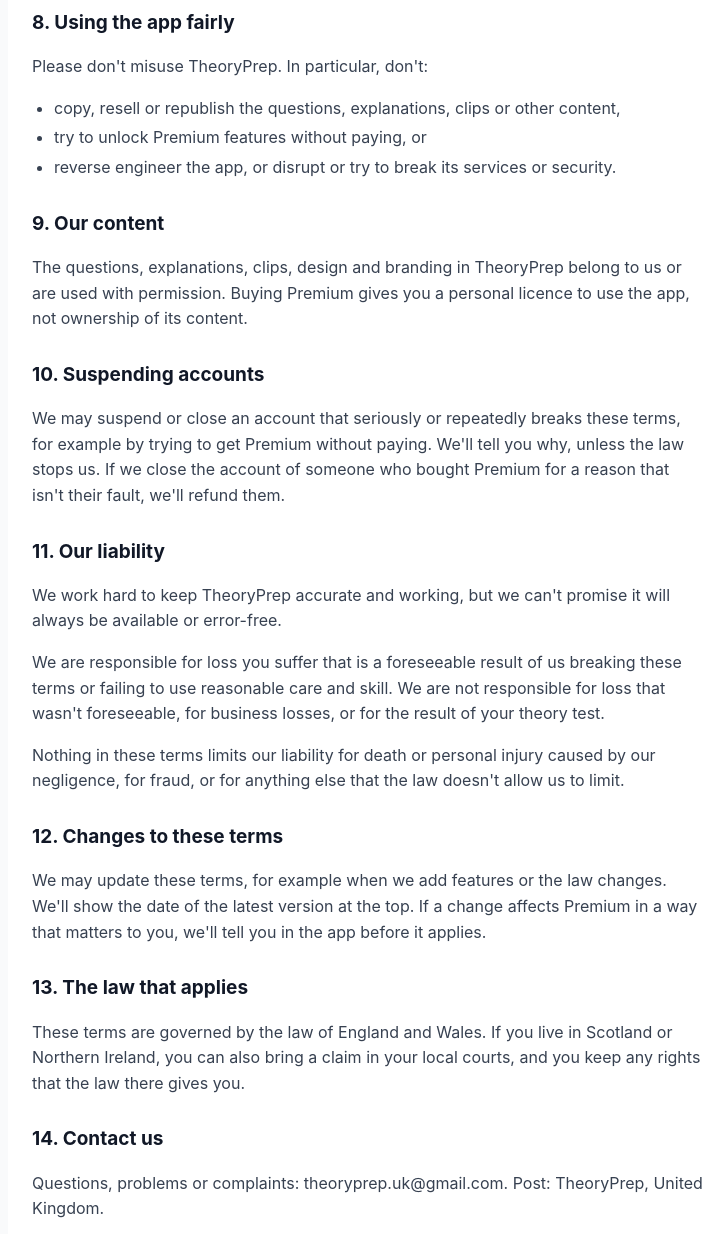
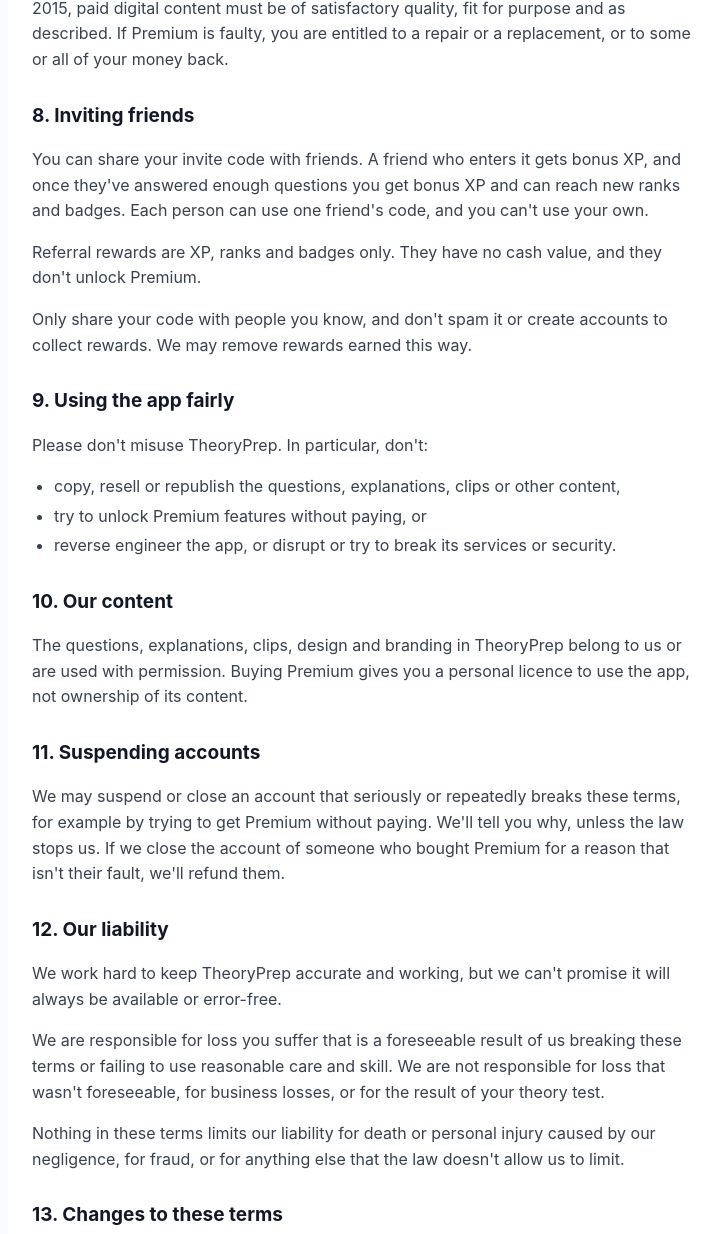
Before and after one commit to theoryprep/theoryprep.github.io, a plain HTML site: page terms.html in a window 1280 px wide. Shown: the part 2267-3501 px from the top of the page, without its empty margins (272-1000 px from the left). Drawn offline with Linux system fonts and the light colour scheme.

Commit message:
Update terms.html

```diff
--- a/terms.html
+++ b/terms.html
@@ -45,28 +45,33 @@
 <h2>5. Payment, restoring and refunds</h2>
 <p>Purchases are made through Apple's App Store or Google Play, and are also covered by their terms. They take the payment, and we never see your card details.</p>
 <p>Premium is linked to the App Store or Google Play account you bought it with. If you get a new phone or reinstall the app, use Restore Purchase in Settings or on the Premium screen to get it back.</p>
+<p>If we give you a code for Premium, redeem it through the App Store or Google Play (Settings, then Redeem Code). The store applies its discount or makes it free. Codes can't be exchanged for cash and expire on the date shown when you got them.</p>
 <p>Refunds are handled by Apple or Google. You can ask for one at reportaproblem.apple.com for the App Store, or in your Google Play order history for Google Play. If you have a problem, contact us too and we'll do our best to help.</p>
 <h2>6. Your right to cancel</h2>
 <p>Normally you can cancel an online purchase within 14 days. With digital content you can use straight away, such as Premium, that right ends once the content is unlocked, as long as you agreed to this when you bought it.</p>
 <p>When you buy Premium, you agree that it is unlocked straight away and that you lose the 14-day right to cancel once it is. This doesn't affect your other rights, including your rights if Premium is faulty (section 7).</p>
 <h2>7. Your legal rights</h2>
 <p>Nothing in these terms affects your statutory rights. Under the Consumer Rights Act 2015, paid digital content must be of satisfactory quality, fit for purpose and as described. If Premium is faulty, you are entitled to a repair or a replacement, or to some or all of your money back.</p>
-<h2>8. Using the app fairly</h2>
+<h2>8. Inviting friends</h2>
+<p>You can share your invite code with friends. A friend who enters it gets bonus XP, and once they've answered enough questions you get bonus XP and can reach new ranks and badges. Each person can use one friend's code, and you can't use your own.</p>
+<p>Referral rewards are XP, ranks and badges only. They have no cash value, and they don't unlock Premium.</p>
+<p>Only share your code with people you know, and don't spam it or create accounts to collect rewards. We may remove rewards earned this way.</p>
+<h2>9. Using the app fairly</h2>
 <p>Please don't misuse TheoryPrep. In particular, don't:</p>
 <ul><li>copy, resell or republish the questions, explanations, clips or other content,</li><li>try to unlock Premium features without paying, or</li><li>reverse engineer the app, or disrupt or try to break its services or security.</li></ul>
-<h2>9. Our content</h2>
+<h2>10. Our content</h2>
 <p>The questions, explanations, clips, design and branding in TheoryPrep belong to us or are used with permission. Buying Premium gives you a personal licence to use the app, not ownership of its content.</p>
-<h2>10. Suspending accounts</h2>
+<h2>11. Suspending accounts</h2>
 <p>We may suspend or close an account that seriously or repeatedly breaks these terms, for example by trying to get Premium without paying. We'll tell you why, unless the law stops us. If we close the account of someone who bought Premium for a reason that isn't their fault, we'll refund them.</p>
-<h2>11. Our liability</h2>
+<h2>12. Our liability</h2>
 <p>We work hard to keep TheoryPrep accurate and working, but we can't promise it will always be available or error-free.</p>
 <p>We are responsible for loss you suffer that is a foreseeable result of us breaking these terms or failing to use reasonable care and skill. We are not responsible for loss that wasn't foreseeable, for business losses, or for the result of your theory test.</p>
 <p>Nothing in these terms limits our liability for death or personal injury caused by our negligence, for fraud, or for anything else that the law doesn't allow us to limit.</p>
-<h2>12. Changes to these terms</h2>
+<h2>13. Changes to these terms</h2>
 <p>We may update these terms, for example when we add features or the law changes. We'll show the date of the latest version at the top. If a change affects Premium in a way that matters to you, we'll tell you in the app before it applies.</p>
-<h2>13. The law that applies</h2>
+<h2>14. The law that applies</h2>
 <p>These terms are governed by the law of England and Wales. If you live in Scotland or Northern Ireland, you can also bring a claim in your local courts, and you keep any rights that the law there gives you.</p>
-<h2>14. Contact us</h2>
+<h2>15. Contact us</h2>
 <p>Questions, problems or complaints: theoryprep.uk@gmail.com. Post: TheoryPrep, United Kingdom.</p>
 </article>
 </main>
```
